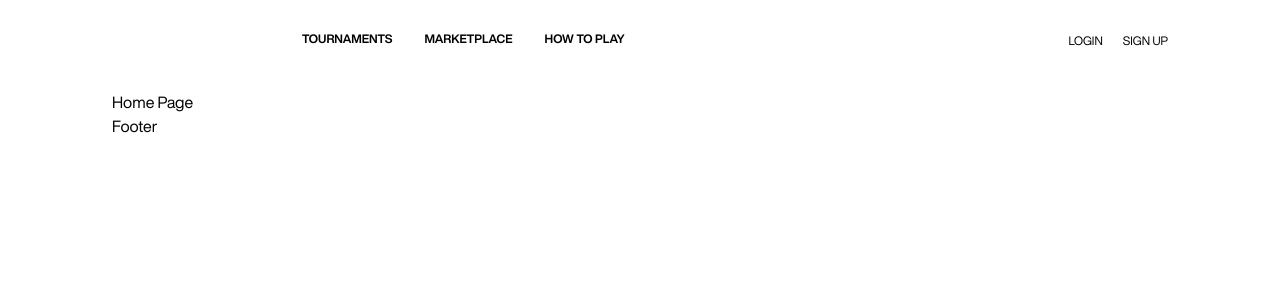
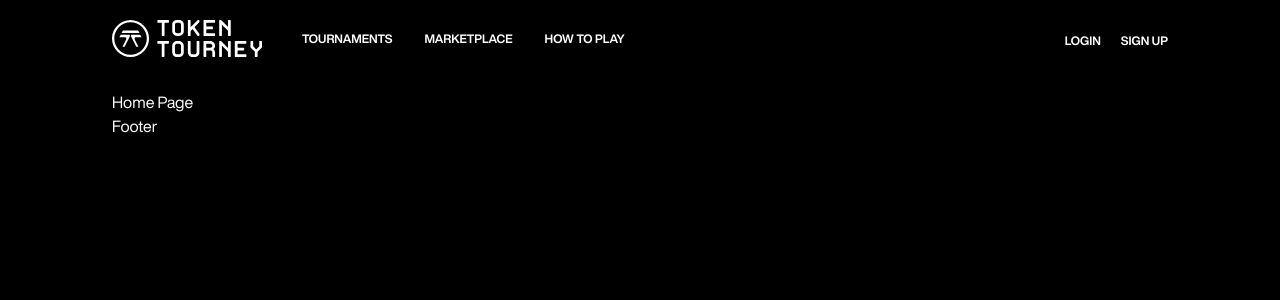
Before and after one commit to MattZ-2051/token-tourney-ui-legacy, a Next.js app: page / in a window 1280 px wide. Shown: the top 300 px of the page. Built offline with nearby package versions, Linux system fonts and the light colour scheme; no server answers.

Commit message:
feat: finish header (#7)

```diff
--- a/components/Header/HeaderLink/index.tsx
+++ b/components/Header/HeaderLink/index.tsx
@@ -6,7 +6,7 @@ export interface HeaderLinkProps {
 }
 
 const HeaderLink = ({ href, label }: HeaderLinkProps) => (
-  <Link href={href} className="font-helvetica-bold pr-8 text-xs font-bold">
+  <Link href={href} className="font-helvetica-bold pr-8 text-xs font-bold uppercase">
     {label}
   </Link>
 );
--- /dev/null
+++ b/components/Header/HeaderMenu/index.tsx
@@ -0,0 +1,32 @@
+import { useCallback, useMemo } from 'react';
+import { useRouter } from 'next/router';
+import { useUser } from '@auth0/nextjs-auth0';
+import { Menu, MenuItem, MenuButton } from '@szhsin/react-menu';
+import Image from 'next/image';
+import Button from 'components/Button/Button';
+import routes from 'constants/routes';
+
+const HeaderDropdown = () => {
+  const router = useRouter();
+  const { user } = useUser();
+  const userPicture = useMemo(() => user?.picture || '', [user]);
+
+  const onLogout = useCallback(() => {
+    router.push(routes.logout)
+  }, [router]);
+
+  return (
+    <Menu menuButton={
+      <MenuButton className="flex flex-row items-center">
+        <span className="mr-5 text-xs uppercase font-helvetica-bold">My Account</span>
+        <Image src={userPicture} width="32" height="32" alt="User Avatar" className="rounded-2xl" />
+      </MenuButton>
+    }>
+      <MenuItem>
+        <Button onClick={onLogout}>Log Out</Button>
+      </MenuItem>
+    </Menu>
+  );
+}
+
+export default HeaderDropdown;
--- a/components/Header/index.tsx
+++ b/components/Header/index.tsx
@@ -6,12 +6,13 @@ import { useMemo } from 'react';
 import routes from 'constants/routes';
 import Logo from 'assets/images/logo.svg';
 import Button from 'components/Button/Button';
+import HeaderMenu from 'components/Header/HeaderMenu';
 import HeaderLink from './HeaderLink';
 
 const headerLinks = [
-  { href: routes.tournaments, label: 'TOURNAMENTS' },
-  { href: routes.marketplace, label: 'MARKETPLACE' },
-  { href: routes.howToPlay, label: 'HOW TO PLAY' },
+  { href: routes.tournaments, label: 'Tournaments' },
+  { href: routes.marketplace, label: 'Marketplace' },
+  { href: routes.howToPlay, label: 'How to play' },
 ];
 
 const Header = () => {
@@ -35,13 +36,13 @@ const Header = () => {
       </div>
       {isAuthenticated && (
         <div>
-          <span className="font-bold">Welcome {user?.name}!</span> <Link href={routes.logout}>Logout</Link>
+          <HeaderMenu />
         </div>
       )}
       {!isAuthenticated && (
         <div>
-          <Button onClick={() => router.push(routes.login)} outlined={false} className="mr-5">LOGIN</Button>
-          <Button onClick={() => router.push(routes.signUp)}>SIGN UP</Button>
+          <Button onClick={() => router.push(routes.login)} outlined={false} className="mr-5 uppercase font-helvetica-bold">Login</Button>
+          <Button onClick={() => router.push(routes.signUp)} className="uppercase font-helvetica-bold">Sign Up</Button>
         </div>
       )}
     </header>
--- a/next.config.js
+++ b/next.config.js
@@ -21,6 +21,14 @@ const nextConfig = {
   sassOptions: {
     includePaths: [path.join(__dirname, 'styles')],
   },
+  images: {
+    remotePatterns: [
+      {
+        protocol: 'https',
+        hostname: 's.gravatar.com',
+      }
+    ]
+  }
 }
 
 module.exports = nextConfig
--- a/package.json
+++ b/package.json
@@ -14,6 +14,7 @@
     "@auth0/auth0-react": "^1.12.0",
     "@auth0/nextjs-auth0": "^1.9.2",
     "@next/font": "^13.0.3",
+    "@szhsin/react-menu": "^3.2.1",
     "@types/node": "18.11.9",
     "@types/react": "18.0.25",
     "@types/react-dom": "18.0.8",
--- /dev/null
+++ b/pages/api/auth/signup.ts
@@ -0,0 +1,14 @@
+import { handleLogin } from '@auth0/nextjs-auth0';
+import { NextApiRequest, NextApiResponse } from 'next';
+
+export default async function signup(req: NextApiRequest, res: NextApiResponse) {
+  try {
+    await handleLogin(req, res, {
+      authorizationParams: {
+        screen_hint: 'signup'
+      }
+    });
+  } catch (error: any) {
+    res.status(error.status || 400).end(error.message);
+  }
+}
--- a/pages/api/hello.ts
+++ /dev/null
@@ -1,13 +0,0 @@
-// Next.js API route support: https://nextjs.org/docs/api-routes/introduction
-import type { NextApiRequest, NextApiResponse } from 'next'
-
-type Data = {
-  name: string
-}
-
-export default function handler(
-  req: NextApiRequest,
-  res: NextApiResponse<Data>
-) {
-  res.status(200).json({ name: 'John Doe' })
-}
--- /dev/null
+++ b/styles/colors.scss
@@ -0,0 +1,2 @@
+$black: #000;
+$white: #fff;
--- a/styles/globals.scss
+++ b/styles/globals.scss
@@ -1,6 +1,7 @@
 @tailwind base;
 @tailwind components;
 @tailwind utilities;
+@import 'colors';
 
 @font-face {
   font-family: 'HelveticaNowDisplay';
@@ -21,6 +22,8 @@ body {
   padding: 0;
   margin: 0;
   font-family: "HelveticaNowDisplay";
+  background-color: $black;
+  color: $white;
 }
 
 a {
@@ -31,13 +34,3 @@ a {
 * {
   box-sizing: border-box;
 }
-
-@media (prefers-color-scheme: dark) {
-  html {
-    color-scheme: dark;
-  }
-  body {
-    color: white;
-    background: black;
-  }
-}
--- a/tsconfig.json
+++ b/tsconfig.json
@@ -15,12 +15,6 @@
     "jsx": "preserve",
     "incremental": true,
     "baseUrl": ".",
-    "paths": {
-      "assets/*": ["assets/*"],
-      "components/*": ["components/*"],
-      "constants/*": ["constants/*"],
-      "pages/*": ["pages/*"],
-    }
   },
   "include": ["next-env.d.ts", "**/*.ts", "**/*.tsx"],
   "exclude": ["node_modules"],
```
Also changed, not shown: 1 other file (tests, documents, lock files or other folders).
